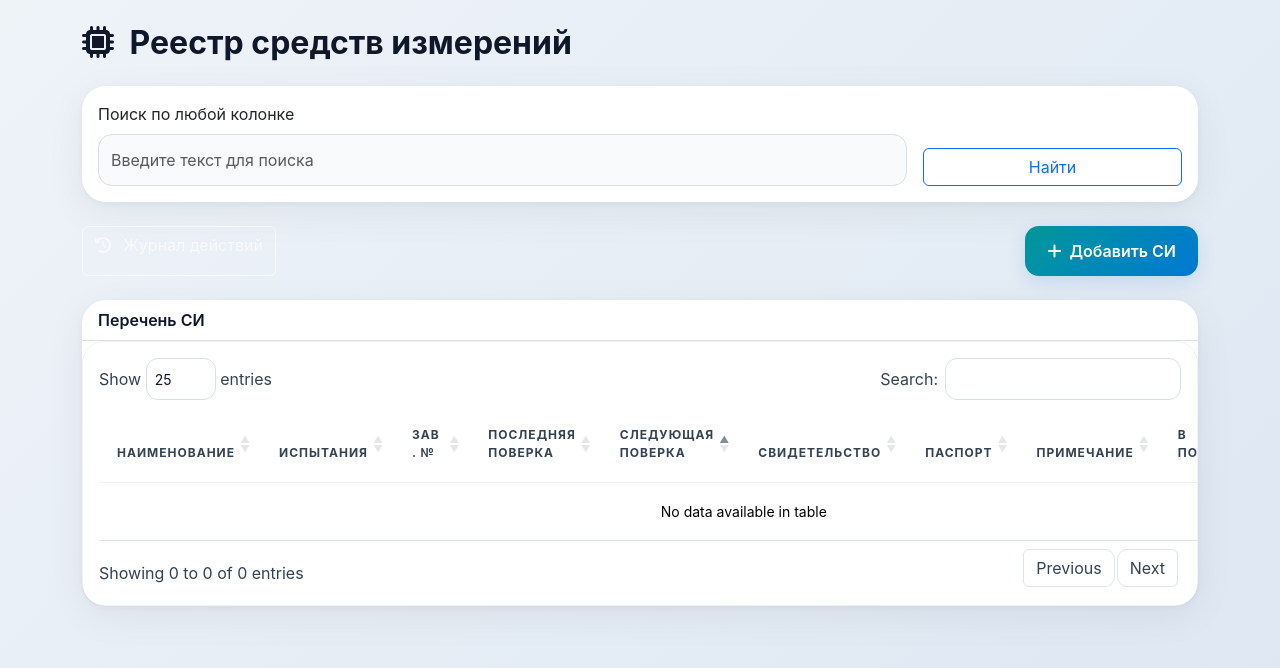
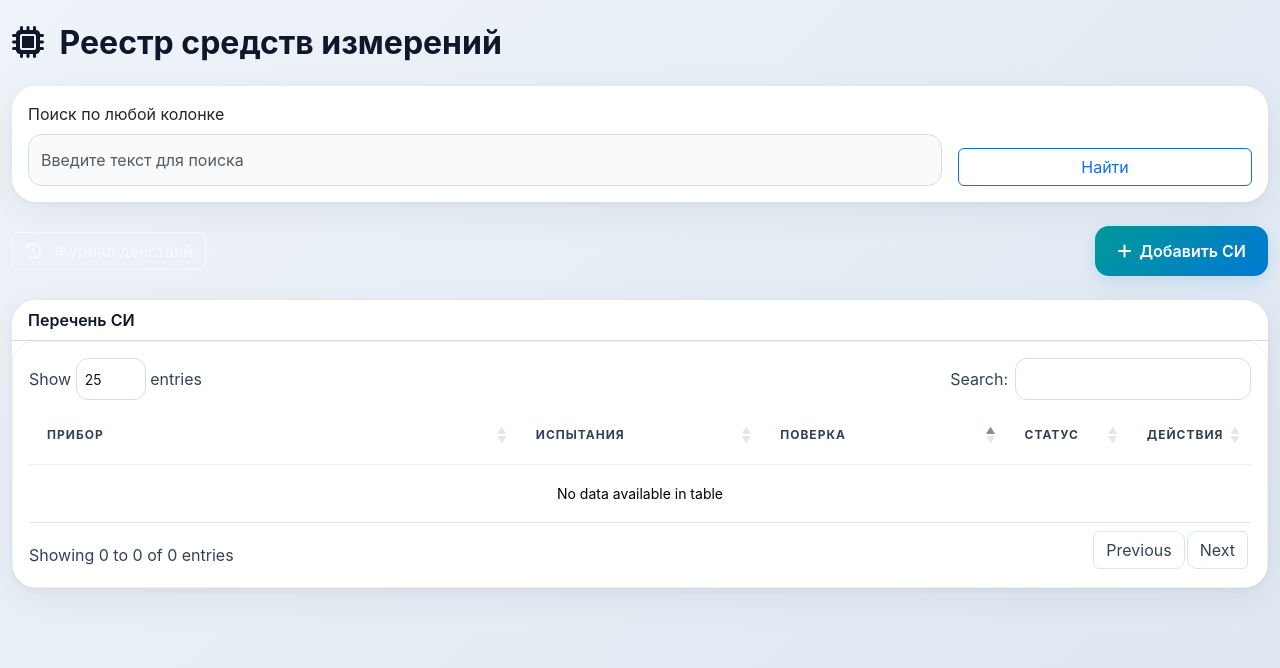
Before and after one commit to alex7r259/si_registry, a Flask app: page / in a window 1280 px wide. Shown: the top 668 px of the page. Run offline with Flask 3, Linux system fonts and the light colour scheme; data that the repository does not hold is empty; some libraries are stand-ins or nearby versions.

Commit message:
Refine instruments table layout and industrial status styling

```diff
--- a/templates/index.html
+++ b/templates/index.html
@@ -45,6 +45,10 @@
             color:var(--text);
             font-family:Inter,Segoe UI,sans-serif;
             min-height:100vh;
+        }
+
+        .container{
+            max-width:1700px;
         }
 
         .sidebar{
@@ -122,6 +126,12 @@
             border:1px solid rgba(15,23,42,.06);
         }
 
+        .table-responsive{
+            overflow-x:auto;
+            overflow-y:hidden;
+            scrollbar-width:thin;
+        }
+
         .table{
 
             color:#0f172a;
@@ -219,6 +235,19 @@
             transform:translateY(-2px);
 
             box-shadow:0 12px 28px rgba(0,120,212,.22);
+        }
+
+        .btn-sm{
+            border-radius:12px;
+            padding:8px 12px;
+        }
+
+        .top-toolbar{
+            display:flex;
+            justify-content:space-between;
+            align-items:center;
+            gap:20px;
+            flex-wrap:wrap;
         }
 
         .dataTables_wrapper{color:#334155;}
@@ -281,7 +310,7 @@
         </div>
     </div>
 
-    <div class="d-flex justify-content-between mb-4">
+    <div class="top-toolbar mb-4">
         <a href="/logs" class="btn btn-outline-light">
             <i class="fa-solid fa-clock-rotate-left me-2"></i>
             Журнал действий
@@ -297,16 +326,11 @@
             <table id="instrumentsTable" class="table table-hover align-middle">
                 <thead>
                 <tr>
-                    <th>Наименование</th>
-                    <th>Испытания</th>
-                    <th>Зав. №</th>
-                    <th>Последняя поверка</th>
-                    <th>Следующая поверка</th>
-                    <th>Свидетельство</th>
-                    <th>Паспорт</th>
-                    <th>Примечание</th>
-                    <th>В поверке</th>
-                    <th>Действия</th>
+                    <th style="width:40%">Прибор</th>
+                    <th style="width:20%">Испытания</th>
+                    <th style="width:20%">Поверка</th>
+                    <th style="width:10%">Статус</th>
+                    <th style="width:10%">Действия</th>
                 </tr>
                 </thead>
                 <tbody>
@@ -477,7 +524,7 @@
     $(function () {
         $('#instrumentsTable').DataTable({
             pageLength: 25,
-            order: [[4, 'asc']],
+            order: [[2, 'asc']],
             language: {
                 url: 'https://cdn.datatables.net/plug-ins/1.13.8/i18n/ru.json'
             }
```
Also changed, not shown: other parts of templates/index.html (+39 -10 lines). Lines whose indentation alone changed are shown as unchanged.
